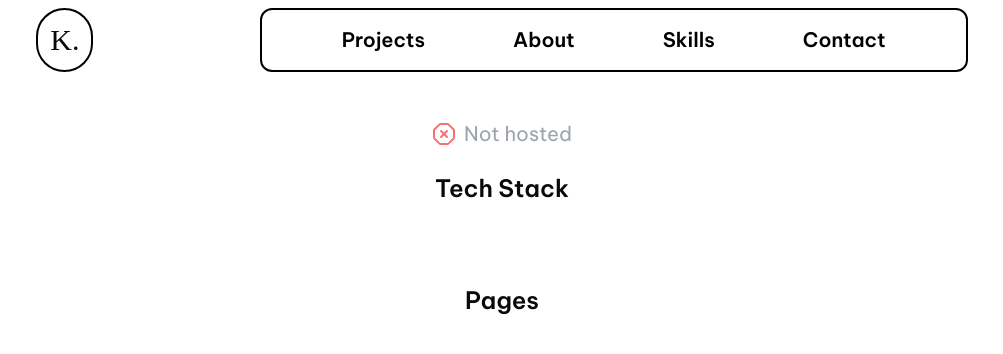
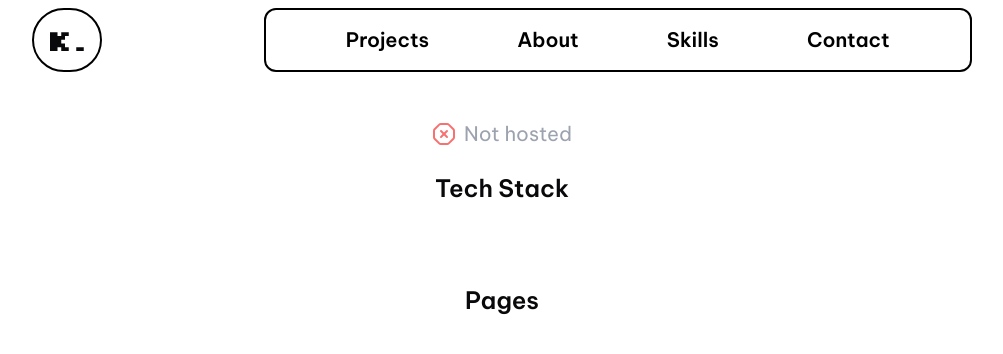
Before and after one commit to Karthik24203/portfolio, a Next.js app: page /docs/1 in a window 1280 px wide. Shown: the top 354 px of the page, without its empty margins (138-1141 px from the left). Built offline with nearby package versions, Linux system fonts and the light colour scheme.

Commit message:
proj - resp2 and font

```diff
--- a/app/docs/[title]/page.js
+++ b/app/docs/[title]/page.js
@@ -32,7 +32,7 @@ function Docs() {
             )}
           </span>
         </h2>
-        <p className="font-BeVietnamPro text-lg md:text-xl text-center w-2/3 text-gray-500 mt-5">
+        <p className="font-BeVietnamPro text-lg md:text-xl text-center w-5/6 md:w-2/3 text-gray-500 mt-5">
           {project?.description1}
         </p>
 
--- a/app/globals.css
+++ b/app/globals.css
@@ -2,6 +2,18 @@
 @tailwind components;
 @tailwind utilities;
 
+@font-face {
+  font-family: "Bungee Sheen";
+  src: url("/fonts/Silkscreen-Regular.ttf") format("truetype");
+  font-weight: normal;
+  font-style: normal;
+}
+@font-face {
+  font-family: "Silkscreen";
+  src: url("/fonts/Silkscreen-Bold.ttf") format("truetype");
+  font-weight: bold;
+  font-style: normal;
+}
 body {
   font-family: Arial, Helvetica, sans-serif;
 }
--- a/app/layout.js
+++ b/app/layout.js
@@ -1,4 +1,3 @@
-import { Geist, Geist_Mono } from "next/font/google";
 import "./globals.css";
 import { Be_Vietnam_Pro } from "next/font/google";
 
```
Also changed, not shown: public/fonts/Silkscreen-Bold.ttf (added), public/fonts/Silkscreen-Regular.ttf (added).
